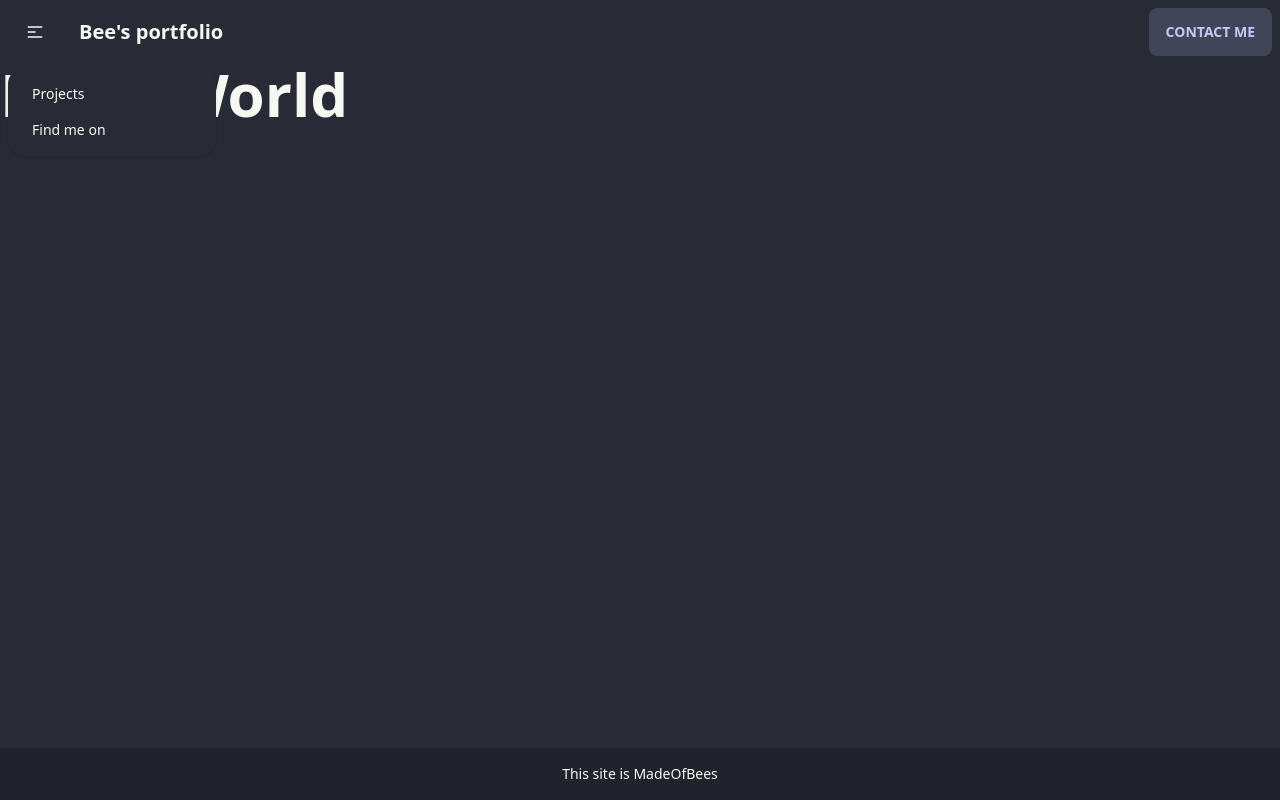
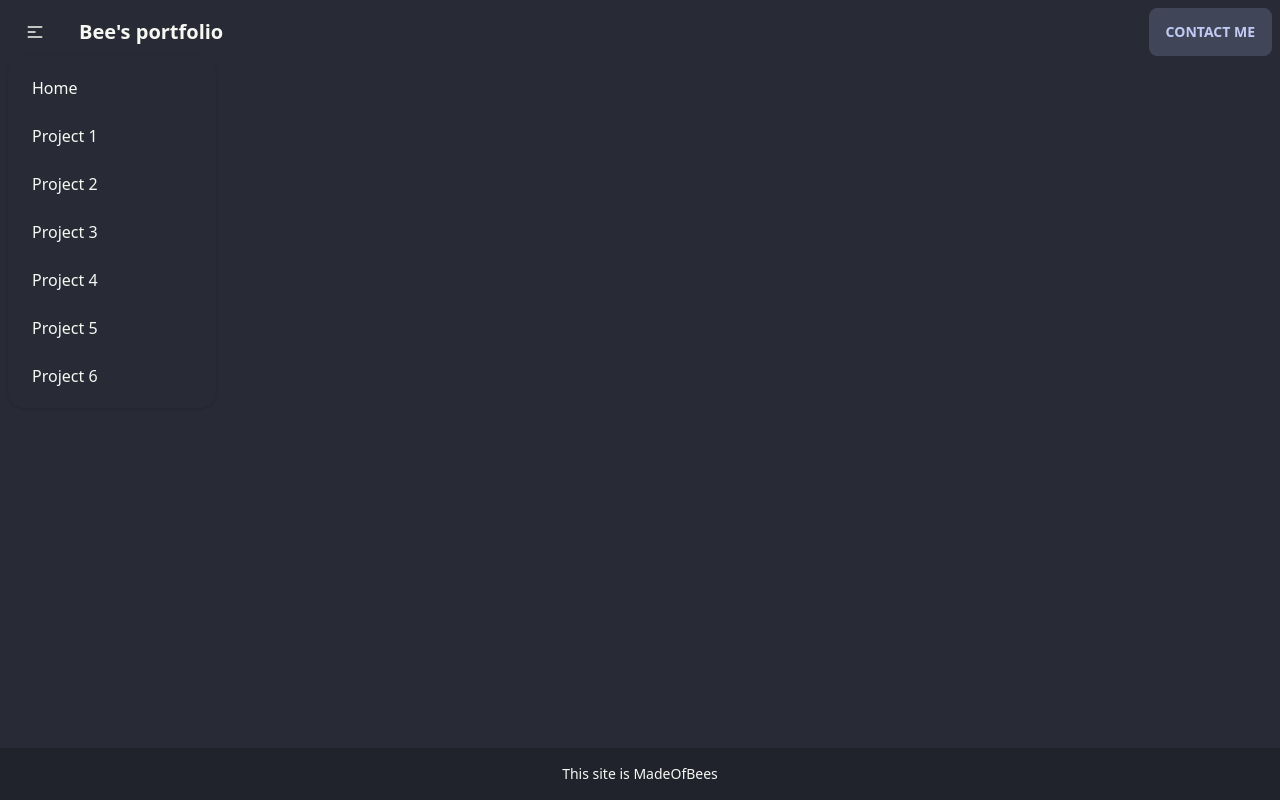
Before and after one commit to MadeOfBees/NextJSPortfolio, a Next.js app: page / in a window 1280 px wide. Both pictures are taken after a click on the label 35 px from the left and 32 px from the top of the page. Built offline with nearby package versions, Linux system fonts and the light colour scheme.

Commit message:
gettin somewhere, litterally, to a route

```diff
--- a/src/Components/navbar.tsx
+++ b/src/Components/navbar.tsx
@@ -1,7 +1,11 @@
 import React from "react";
 import Link from "next/link";
 
-export default function Navbar() {
+interface NavbarProps {
+    without?: string;
+}
+
+export default function Navbar({ without }: NavbarProps) {
   const [currentTheme, setCurrentTheme] = React.useState("dracula");
   const themes = [
     "light",
@@ -20,6 +24,8 @@ export default function Navbar() {
     setCurrentTheme(nextTheme);
     document.documentElement.setAttribute("data-theme", nextTheme);
   };
+
+  const projectNames = ['Project 1', 'Project 2', 'Project 3', 'Project 4', 'Project 5', 'Project 6'];
 
   return (
     <nav className="navbar bg-base-100">
@@ -42,44 +48,20 @@ export default function Navbar() {
           </label>
           <ul
             tabIndex={0}
-            className="menu menu-compact dropdown-content mt-3 p-2 shadow bg-base-100 rounded-box w-52"
+            className="p-2 shadow menu dropdown-content bg-base-100 rounded-box w-52"
           >
-            <li tabIndex={0}>
-              <span>Projects</span>
-              <ul className="bg-base-100">
-                <li>
-                  <a>Project 1</a>
+            <li>
+                <Link href="/">
+                    <p>Home</p>
+                </Link>
+            </li>
+            {projectNames.map((project, index) => (
+                <li key={index} className={without === project ? 'disabled' : ''}>
+                    <Link href={`/project/${project}`}>
+                        <p>{project}</p>
+                    </Link>
                 </li>
-                <li>
-                  <a>Project 2</a>
-                </li>
-                <li>
-                  <a>Project 3</a>
-                </li>
-                <li>
-                  <a>Project 4</a>
-                </li>
-                <li>
-                  <a>Project 5</a>
-                </li>
-                <li>
-                  <a>Project 6</a>
-                </li>
-              </ul>
-            </li>
-            <li tabIndex={0}>
-              <span>Find me on</span>
-              <ul className="bg-base-100">
-                <li>
-                  <a href="http://www.github.com/MadeOfBees">Github</a>
-                </li>
-                <li>
-                  <a href="https://www.linkedin.com/in/ben-taylor-ba8931264/">
-                    LinkedIn
-                  </a>
-                </li>
-              </ul>
-            </li>
+          ))}
           </ul>
         </div>
         <a className="btn btn-ghost normal-case text-xl" onClick={cycleTheme}>
--- a/src/pages/index.tsx
+++ b/src/pages/index.tsx
@@ -13,7 +13,6 @@ export default function Home() {
       </Head>
       <Navbar />
         <main>
-          <h1 className="text-6xl font-bold">Hello World</h1>
         </main>
       <Footer />
     </>
--- /dev/null
+++ b/src/pages/project/[id].tsx
@@ -0,0 +1,30 @@
+import React from "react";
+import { useRouter } from 'next/router';
+import Head from "next/head";
+import Navbar from "../../Components/navbar";
+import Footer from "../../Components/footer";
+
+const ProjectPage = () => {
+    const idString = useRouter().query.id as string;
+    const [pageHeader, setPageHeader] = React.useState('');
+    const [pageContent, setPageContent] = React.useState('');
+
+
+    return (
+      <>
+        <Head>
+          <title>Bee's Portfolio</title>
+          <meta name="description" content="Generated by create next app" />
+          <meta name="viewport" content="width=device-width, initial-scale=1" />
+          <link rel="icon" href="/favicon.ico" />
+        </Head>
+        <Navbar without={idString} />
+          <main>
+
+          </main>
+        <Footer />
+      </>
+    );
+  }
+
+export default ProjectPage;
```
